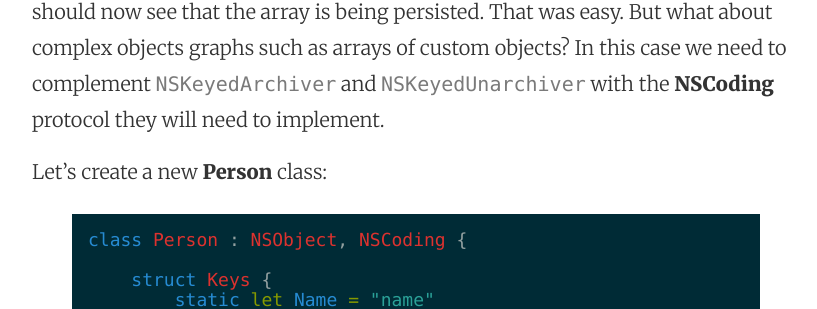
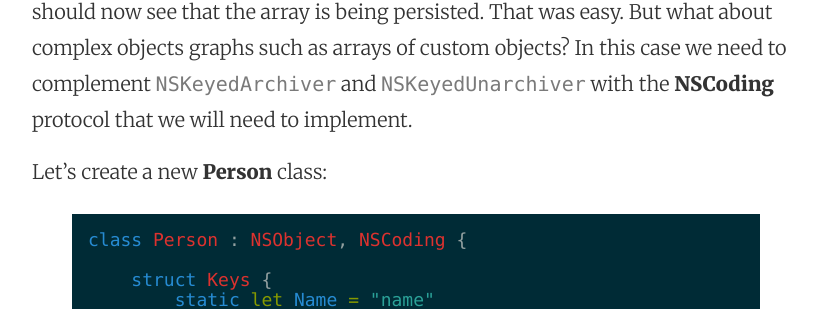
Before and after one commit to mhorga/mhorga.github.io, a Jekyll site: the page built from _posts/2015-08-25-ios-persistence-with-nscoder-and-nskeyedarchiver.markdown, in a window 1280 px wide and 900 px high, scrolled down 1620 px. Shown: the part 153-462 px from the top of the window, without its empty margins (224-1041 px from the left). Built offline with Jekyll 4.4.1, drawn with Linux system fonts in a browser that asks for light colours.

Commit message:
Post update: iOS persistence with NSKeyedArchiver

```diff
--- a/_posts/2015-08-25-ios-persistence-with-nscoder-and-nskeyedarchiver.markdown
+++ b/_posts/2015-08-25-ios-persistence-with-nscoder-and-nskeyedarchiver.markdown
@@ -31,7 +31,7 @@ if let array = NSKeyedUnarchiver.unarchiveObjectWithFile(filePath) as? [AnyObjec
 }
 {% endhighlight %}
 
-Now run the app, create a few date entries, close the app and run it again. You should now see that the array is being persisted. That was easy. But what about complex objects graphs such as arrays of custom objects? In this case we need to complement `NSKeyedArchiver` and `NSKeyedUnarchiver` with the __NSCoding__ protocol they will need to implement.
+Now run the app, create a few date entries, close the app and run it again. You should now see that the array is being persisted. That was easy. But what about complex objects graphs such as arrays of custom objects? In this case we need to complement `NSKeyedArchiver` and `NSKeyedUnarchiver` with the __NSCoding__ protocol that we will need to implement.
 
 Let's create a new __Person__ class:
 
```
